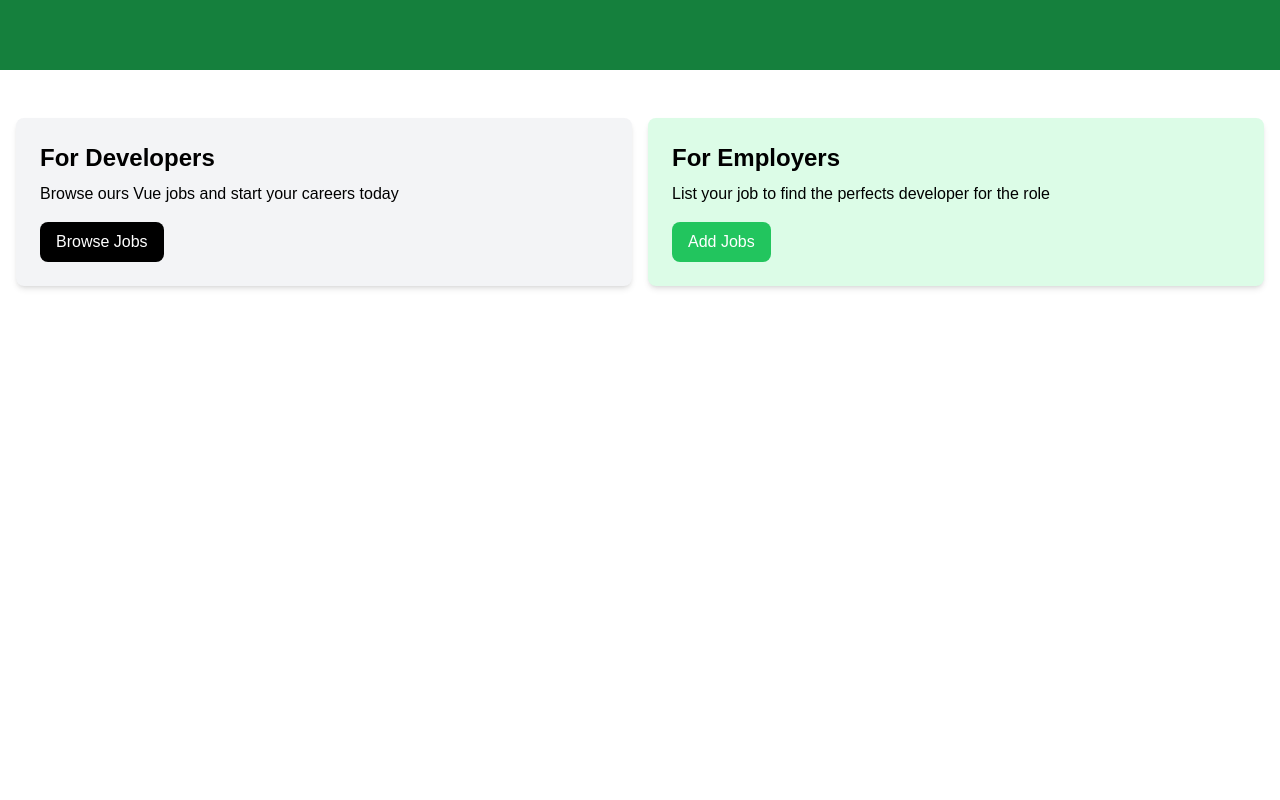
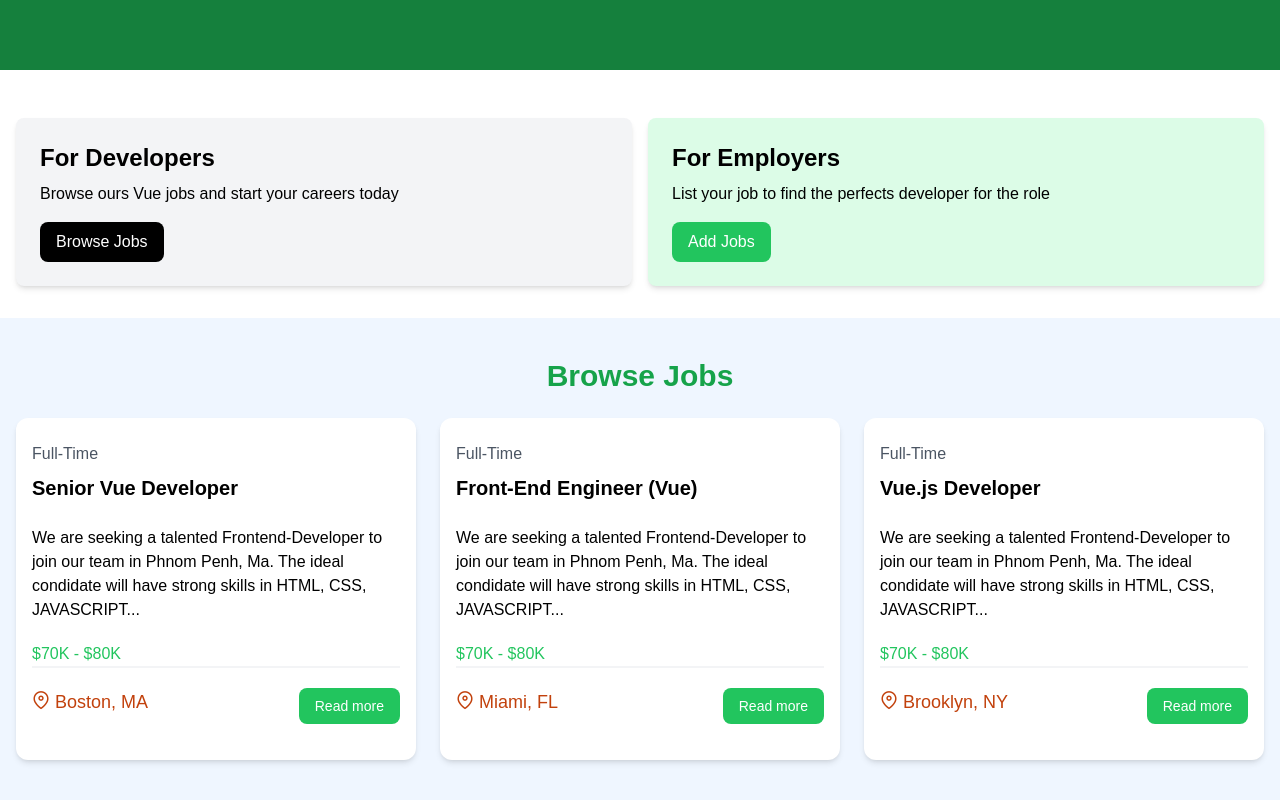
Before and after one commit to PhorkTivea/vue-tailwind, a Vue app: page / in a window 1280 px wide. Shown: the part 291-1091 px from the top of the page. Before the commit the page ends 800 px from the top, so only its background shows below. Built offline with nearby package versions, Linux system fonts and the light colour scheme.

Commit message:
perf: :hammer: add new card

```diff
--- a/index.html
+++ b/index.html
@@ -1,13 +1,16 @@
 <!DOCTYPE html>
 <html lang="en">
+
 <head>
   <meta charset="UTF-8">
   <link rel="icon" href="/favicon.ico">
   <meta name="viewport" content="width=device-width, initial-scale=1.0">
-    <title>Vite App</title>
+  <title>Vue Job</title>
 </head>
+
 <body>
   <div id="app"></div>
   <script type="module" src="/src/main.js"></script>
 </body>
+
 </html>
--- a/package.json
+++ b/package.json
@@ -9,6 +9,7 @@
     "preview": "vite preview"
   },
   "dependencies": {
+    "primeicons": "^7.0.0",
     "vue": "^3.4.31"
   },
   "devDependencies": {
--- a/src/App.vue
+++ b/src/App.vue
@@ -2,10 +2,12 @@
 import Navbar from '@/components/Navbar.vue';
 import Hero from '@/components/Hero.vue';
 import HomeCards from '@/components/HomeCards.vue';
+import JobListings from '@/components/JobListings.vue';
 </script>
 
 <template>
    <Navbar />
    <Hero />
    <HomeCards />
+   <JobListings limit="3" />
 </template>
--- a/src/components/Card.vue
+++ b/src/components/Card.vue
@@ -1,9 +1,15 @@
 <script setup>
-
+import { defineProps } from 'vue'
+defineProps({
+   bg: {
+      type: String,
+      default: 'bg-gray-100'
+   }
+})
 </script>
 
 <template>
-   <div class="bg-gray-100 rounded-lg shadow-md">
+   <div :class="`${bg} rounded-lg shadow-md p-6`">
       <slot></slot>
    </div>
 </template>
--- a/src/components/HomeCards.vue
+++ b/src/components/HomeCards.vue
@@ -1,25 +1,25 @@
 <script setup>
-
+import Card from '@/components/Card.vue';
 </script>
 
 <template>
    <section class="py-4">
       <div class="container-xl lg:container m-auto">
          <div class="grid grid-cols-1 md:grid-cols-2 gap-4 p-4 rounded-lg">
-            <div class="bg-gray-100 rounded-lg shadow-md p-6">
+            <Card>
                <h2 class="text-2xl font-bold">For Developers</h2>
                <p class="mt-2 mb-4">Browse ours Vue jobs and start your careers today</p>
                <a href="jobs.html" class="inline-block bg-black text-white rounded-lg px-4 py-2 hover:bg-gray-700">
                   Browse Jobs
                </a>
-            </div>
-            <div class="bg-green-100 rounded-lg shadow-md p-6">
+            </Card>
+            <Card bg="bg-green-100">
                <h2 class="text-2xl font-bold">For Employers</h2>
                <p class="mt-2 mb-4">List your job to find the perfects developer for the role</p>
                <a href="jobs.html" class="inline-block bg-green-500 text-white rounded-lg px-4 py-2 hover:bg-green-600">
                   Add Jobs
                </a>
-            </div>
+            </Card>
          </div>
       </div>
    </section>
--- /dev/null
+++ b/src/components/JobListing.vue
@@ -0,0 +1,45 @@
+<script setup>
+import { defineProps } from 'vue'
+defineProps({
+   job: {
+      type: Object
+   }
+})
+</script>
+
+<template>
+   <div class="bg-white rounded-xl shadow-md relative">
+      <div class="p-4">
+         <div class="mb-6">
+            <div class="text-gray-600 my-2">{{ job.type }}</div>
+            <h3 class="text-xl font-bold"> {{ job.title }}</h3>
+         </div>
+
+         <div class="mb-5">
+            We are seeking a talented Frontend-Developer to join our team in
+            Phnom Penh, Ma. The ideal condidate will have strong skills in
+            HTML, CSS, JAVASCRIPT...
+         </div>
+         <h3 class="text-green-500">
+            {{ job.salary }}
+         </h3>
+
+         <div class="border border-gray-100 mb-5"></div>
+         <div class="flex flex-col lg:flex-row justify-between mb-4">
+            <div class="text-orange-700 mb-3 text-lg">
+               <i class="pi pi-map-marker"></i>
+               {{ job.location }}
+            </div>
+            <a :href="'/job/' + job.id" class="
+         h-[36px]
+         bg-green-500
+         hover:bg-green-600
+         text-white px-4 py-2
+         rounded-lg text-center text-sm
+         ">
+               Read more
+            </a>
+         </div>
+      </div>
+   </div>
+</template>
--- /dev/null
+++ b/src/components/JobListings.vue
@@ -0,0 +1,25 @@
+<script setup>
+import JobData from '@/jobs.json'
+import JobListing from '@/components/JobListing.vue'
+import { ref, defineProps } from 'vue'
+const jobs = ref(JobData)
+
+defineProps({
+   limit: {
+      type: Number
+   }
+})
+</script>
+
+<template>
+   <section class="bg-blue-50 px-4 py-10">
+      <div class="container-xl lg:container m-auto">
+         <h2 class="text-3xl font-bold text-green-600 mb-6 text-center">
+            Browse Jobs
+         </h2>
+         <div class="grid grid-cols-1 md:grid-cols-3 gap-6">
+            <JobListing v-for="job in jobs.slice(0, limit || jobs.length)" :key="job.id" :job="job" />
+         </div>
+      </div>
+   </section>
+</template>
--- /dev/null
+++ b/src/jobs.json
@@ -0,0 +1,86 @@
+[
+   {
+      "id": 1,
+      "title": "Senior Vue Developer",
+      "type": "Full-Time",
+      "description": "We are seeking a talented Front-End Developer to join our team in Boston, MA. The ideal candidate will have strong skills in HTML, CSS, and JavaScript, with experience working with modern JavaScript frameworks such as Vue or Angular.",
+      "location": "Boston, MA",
+      "salary": "$70K - $80K",
+      "company": {
+         "name": "NewTek Solutions",
+         "description": "NewTek Solutions is a leading technology company specializing in web development and digital solutions. We pride ourselves on delivering high-quality products and services to our clients while fostering a collaborative and innovative work environment.",
+         "contactEmail": "contact@teksolutions.com",
+         "contactPhone": "555-555-5555"
+      }
+   },
+   {
+      "id": 2,
+      "title": "Front-End Engineer (Vue)",
+      "type": "Full-Time",
+      "description": "Join our team as a Front-End Developer in sunny Miami, FL. We are looking for a motivated individual with a passion for crafting beautiful and responsive web applications. Experience with UI/UX design principles and a strong attention to detail are highly desirable.",
+      "location": "Miami, FL",
+      "salary": "$70K - $80K",
+      "company": {
+         "name": "Veneer Solutions",
+         "description": "Veneer Solutions is a creative agency specializing in digital design and development. Our team is dedicated to pushing the boundaries of creativity and innovation to deliver exceptional results for our clients.",
+         "contactEmail": "contact@loremipsum.com",
+         "contactPhone": "555-555-5555"
+      }
+   },
+   {
+      "id": 3,
+      "title": "Vue.js Developer",
+      "type": "Full-Time",
+      "description": "Are you passionate about front-end development? Join our team in vibrant Brooklyn, NY, and work on exciting projects that make a difference. We offer competitive compensation and a collaborative work environment where your ideas are valued.",
+      "location": "Brooklyn, NY",
+      "salary": "$70K - $80K",
+      "company": {
+         "name": "Dolor Cloud",
+         "description": "Dolor Cloud is a leading technology company specializing in digital solutions for businesses of all sizes. With a focus on innovation and customer satisfaction, we are committed to delivering cutting-edge products and services.",
+         "contactEmail": "contact@dolorsitamet.com",
+         "contactPhone": "555-555-5555"
+      }
+   },
+   {
+      "id": 4,
+      "title": "Vue Front-End Developer",
+      "type": "Part-Time",
+      "description": "Join our team as a Part-Time Front-End Developer in beautiful Pheonix, AZ. We are looking for a self-motivated individual with a passion for creating engaging user experiences. This position offers flexible hours and the opportunity to work remotely.",
+      "location": "Pheonix, AZ",
+      "salary": "$60K - $70K",
+      "company": {
+         "name": "Alpha Elite",
+         "description": "Alpha Elite is a dynamic startup specializing in digital marketing and web development. We are committed to fostering a diverse and inclusive workplace where creativity and innovation thrive.",
+         "contactEmail": "contact@adipisicingelit.com",
+         "contactPhone": "555-555-5555"
+      }
+   },
+   {
+      "id": 5,
+      "title": "Full Stack Vue Developer",
+      "type": "Full-Time",
+      "description": "Exciting opportunity for a Full-Time Front-End Developer in bustling Atlanta, GA. We are seeking a talented individual with a passion for building elegant and scalable web applications. Join our team and make an impact!",
+      "location": "Atlanta, GA",
+      "salary": "$90K - $100K",
+      "company": {
+         "name": "Browning Technologies",
+         "description": "Browning Technologies is a rapidly growing technology company specializing in e-commerce solutions. We offer a dynamic and collaborative work environment where employees are encouraged to think creatively and innovate.",
+         "contactEmail": "contact@consecteturadipisicing.com",
+         "contactPhone": "555-555-5555"
+      }
+   },
+   {
+      "id": 6,
+      "title": "Vue Native Developer",
+      "type": "Full-Time",
+      "description": "Join our team as a Front-End Developer in beautiful Portland, OR. We are looking for a skilled and enthusiastic individual to help us create innovative web solutions. Competitive salary and great benefits package available.",
+      "location": "Portland, OR",
+      "salary": "$100K - $110K",
+      "company": {
+         "name": "Port Solutions INC",
+         "description": "Port Solutions is a leading technology company specializing in software development and digital marketing. We are committed to providing our clients with cutting-edge solutions and our employees with a supportive and rewarding work environment.",
+         "contactEmail": "contact@ipsumlorem.com",
+         "contactPhone": "555-555-5555"
+      }
+   }
+]
--- a/src/main.js
+++ b/src/main.js
@@ -1,6 +1,7 @@
 import './assets/main.css'
 
 import { createApp } from 'vue'
+import 'primeicons/primeicons.css'
 import App from './App.vue'
 
 createApp(App).mount('#app')
```
Also changed, not shown: 1 other file (tests, documents, lock files or other folders). Lines whose indentation alone changed are shown as unchanged.
